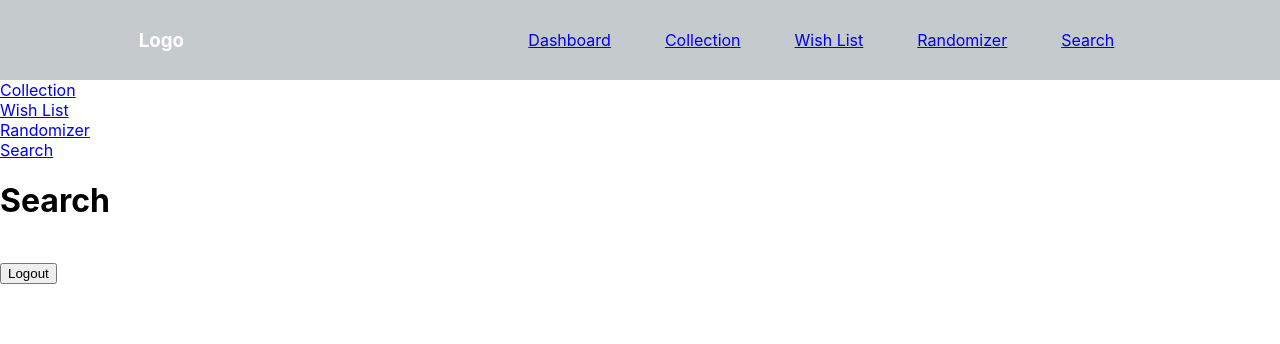
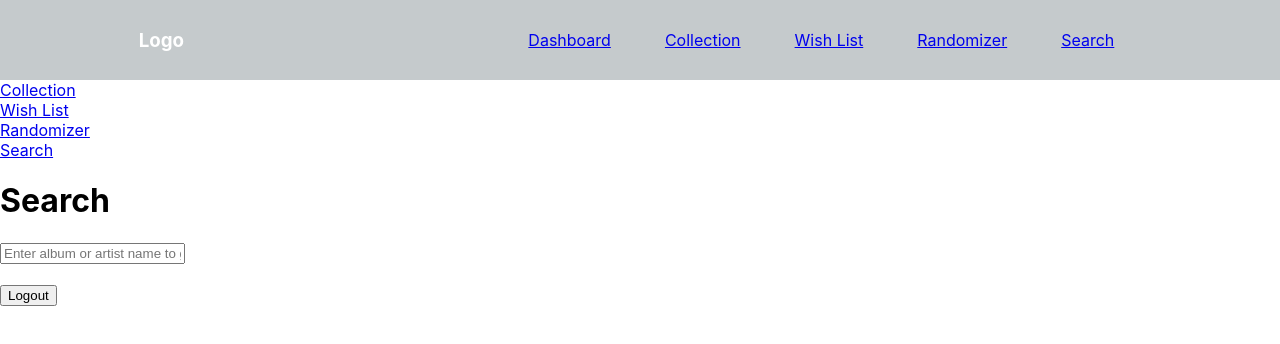
Before and after one commit to debersole81/audiophile, a React (Create React App) app: page /dashboard/search in a window 1280 px wide. Shown: the top 344 px of the page. Built offline with nearby package versions, Linux system fonts and the light colour scheme; no server answers.

Commit message:
Added form search  input and change handler to update search state

```diff
--- a/src/components/Search.js
+++ b/src/components/Search.js
@@ -19,6 +19,13 @@ function Search () {
     const [isLoaded, setIsLoaded] = useState(false);
     const [items, setItems] = useState([]);
     const [search, setSearch] = useState();
+
+    const handleSearchChange = (e) => {
+        setSearch({
+            [e.target.name]: e.target.value
+        });
+    }
+    console.log(search);
 
     useEffect(() => {
         /*Build url*/
@@ -55,6 +62,16 @@ function Search () {
     return(
         <div>
             <h1>Search</h1>
+            <form>
+                <label> {''}
+                <input
+                    type='text'
+                    name='search'
+                    placeholder='Enter album or artist name to get started'
+                    onChange={handleSearchChange}
+                />
+                </label>
+            </form>
         </div>
     );
 };
```
